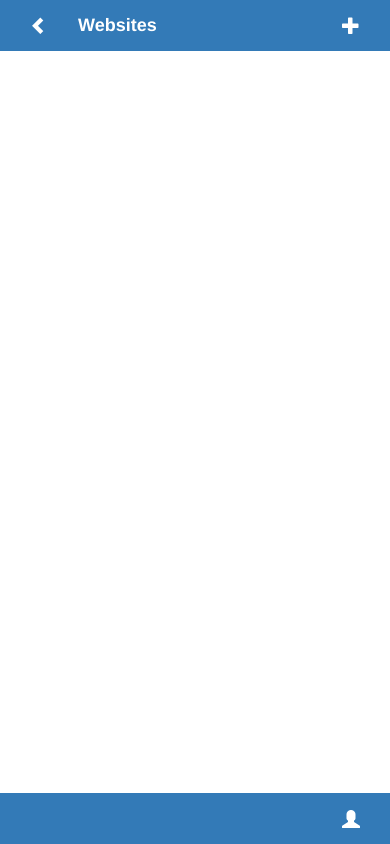
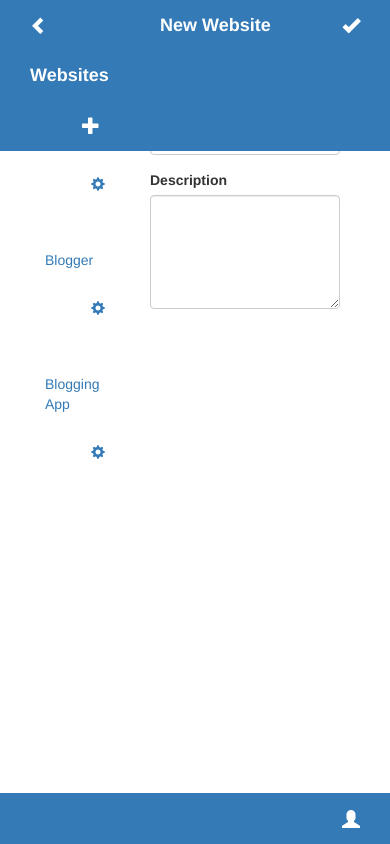
Before and after one commit to chitnisrohan/chitnis-rohan-webdev, a website: page chitnis-rohan-webdev/public/assignment/website-new.html in a window 390 px wide. Drawn offline with nearby package versions, Linux system fonts and the light colour scheme.

Commit message:
commit package.json

```diff
--- a/chitnis-rohan-webdev/public/assignment/css/style.css
+++ b/chitnis-rohan-webdev/public/assignment/css/style.css
@@ -9,3 +9,21 @@
 .custom-color {
 	color: white;
 }
+
+.custom-border{
+    box-shadow: 0 0 2px black;
+}
+
+.margin-if-fixed-header {
+    margin-top: 20px;
+}
+
+.margin-if-fixed-footer {
+    margin-bottom: 60px;
+}
+
+.wrapper {
+    padding: 0;
+    margin: 0;
+    height: 100%;
+}
--- a/chitnis-rohan-webdev/public/assignment/website-new.html
+++ b/chitnis-rohan-webdev/public/assignment/website-new.html
@@ -4,28 +4,94 @@
     <meta charset="UTF-8">
     <title>Websites</title>
     <link href="https://maxcdn.bootstrapcdn.com/bootstrap/3.3.6/css/bootstrap.min.css" rel="stylesheet"/>
-    <link href="css/style.css" rel="stylesheet"/>
+    <link id="myCSS" href="css/style.css" rel="stylesheet"/>
+    <link rel="shortcut icon" href="Capital18-Ethereal-File-Types-jpeg.ico" />
 </head>
 <body>
+<!--<div class="row">-->
 <nav class="navbar navbar-fixed-top bg-primary">
     <div class="container-fluid">
         <div class="row">
-            <div class="navbar-header col-xs-12">
+            <div class="navbar-header col-xs-4 donotdisplay">
                 <a href="#" class="navbar-brand navbar-link pull-left">
                     <span class="glyphicon glyphicon-chevron-left custom-color"></span>
                 </a>
-                <a class="custom-color navbar-brand navbar-link pull-left" href="#">
-                    <strong>Websites</strong>
-                </a>
+                <strong class="navbar-brand">Websites</strong>
                 <a href="#" class="navbar-brand navbar-link pull-right">
                     <span class="glyphicon glyphicon-plus custom-color"></span>
                 </a>
+
             </div>
+
+            <div class="navbar-header col-xs-8">
+                <strong class="navbar-brand">New Website</strong>
+                <a href="#" class="navbar-brand navbar-link pull-right">
+                    <span class="glyphicon glyphicon-ok custom-color"></span>
+                </a>
+
+            </div>
+
         </div>
     </div>
 </nav>
+
+
+<br>
 <br>
 
+<div class="container-fluid">
+    <div class="col-xs-4 donotdisplay">
+    <div class="row">
+        <div class="panel-body">
+            <a href="#" class="panel-body pull-left">
+                Address Book App
+            </a>
+            <a href="#" class="panel-body pull-right">
+                <span class="glyphicon glyphicon-cog pull-right"></span>
+            </a>
+        </div>
+
+        <div class="panel-body">
+            <a href="#" class="pull-left panel-body">
+                Blogger
+            </a>
+            <a href="#" class="pull-right panel-body">
+                <span class="glyphicon glyphicon-cog pull-right"></span>
+            </a>
+        </div>
+
+        <div class="panel-body">
+            <a href="#" class="pull-left panel-body">
+                Blogging App
+            </a>
+            <a href="#" class="pull-right panel-body">
+                <span class="glyphicon glyphicon-cog pull-right"></span>
+            </a>
+        </div>
+    </div>
+    </div>
+
+    <br>
+<div class="container-fluid">
+    <div class="col-xs-8">
+    <div class="row">
+        <div class = "col-xs-12">
+            <form>
+                <div class="form-group">
+                    <label for="username">Name</label>
+                    <input type="text" class="form-control" id="username" placeholder="Username">
+                </div>
+                <div class="form-group">
+                    <label for="description">Description</label>
+                    <textarea class = "form-control" name="Description" id="description" cols="40" rows="5"></textarea>
+                </div>
+            </form>
+
+        </div>
+    </div>
+    </div>
+</div>
+</div>
 
     <nav class="navbar navbar-fixed-bottom bg-primary">
         <div class="container-fluid">
@@ -38,6 +104,8 @@
             </div>
         </div>
     </nav>
-</div>
+<!--</div>-->
+<script src="javascript.js"></script>
+<!--</div>-->
 </body>
 </html>
```
Also changed, not shown: chitnis-rohan-webdev/public/assignment/profile.html (+1 -1 lines), package.json (added, +19 -0 lines).
